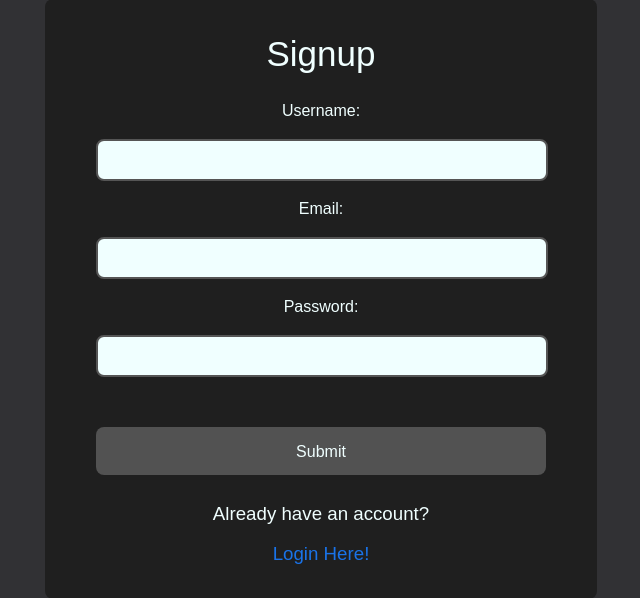
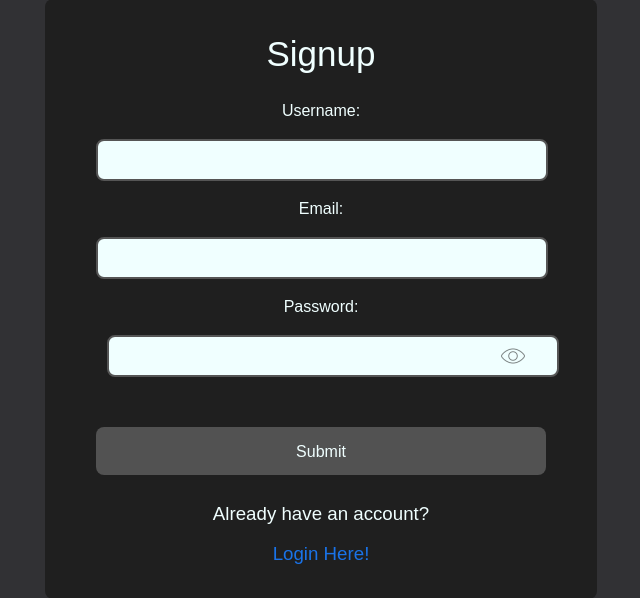
Before and after one commit to MaxHeppelmann/recipe-hub, a Flask app: page /signup in a window 1280 px wide. Shown: the part 106-704 px from the top of the page, without its empty margins (319-959 px from the left). Run offline with Flask 3, Linux system fonts and the light colour scheme; some libraries are stand-ins or nearby versions; some web fonts are replaced.

Commit message:
added show/hide password button

```diff
--- a/recipe_app/static/css/styles.css
+++ b/recipe_app/static/css/styles.css
@@ -8,6 +8,41 @@
 }
 
 
+
+/* Password visibility toggle styles */
+.password-container {
+    position: relative;
+    display: inline-block;
+    width: 95%;
+}
+
+.password-container input {
+    width: 100%;
+}
+
+.toggle-password {
+    position: absolute;
+    right: 10px;
+    top: 50%;
+    transform: translateY(-50%);
+    border: none;
+    background: transparent;
+    cursor: pointer;
+    padding: 0;
+    display: flex;
+    align-items: center;
+    justify-content: center;
+}
+
+.toggle-password img {
+    width: 24px;
+    height: 24px;
+    opacity: 0.7;
+}
+
+.toggle-password:hover img {
+    opacity: 1;
+}
 
 
 
--- a/recipe_app/static/js/signup.js
+++ b/recipe_app/static/js/signup.js
@@ -1,4 +1,21 @@
-document.addEventListener('DOMContentLoaded', DOMListener());
+document.addEventListener('DOMContentLoaded', function() {
+    DOMListener();
+    setupPasswordToggle();
+});
+
+function setupPasswordToggle() {
+    const toggleButton = document.querySelector('.toggle-password');
+    const passwordField = document.getElementById('password');
+
+    if(toggleButton && passwordField) {
+        toggleButton.addEventListener('click', function() {
+            // Toggle between password and text type
+            const type = passwordField.getAttribute('type') === 'password' ? 'text' : 'password';
+            passwordField.setAttribute('type', type);
+        });
+    }
+}
+
 async function sha256(text) {
   const encoder = new TextEncoder();
   const data = encoder.encode(text);
@@ -9,19 +26,21 @@ async function sha256(text) {
 }
 
 function DOMListener() {
+    //password show/hide
     const form = document.getElementById('Signup')
+
     form.addEventListener('submit', async function (event) {
         event.preventDefault(); // Prevent default form submission
         await processFormData(form);
     });
 }
+
 async function processFormData(form) {
     const fieldsToSend = ['username','email','password'];
     let data={};
     fieldsToSend.forEach(function(field){
         let value = form.elements[field].value;
         data[field] = value;
-
     });
     data['password'] = await sha256(data['password']);
     sendData(data)
@@ -42,5 +61,4 @@ async function sendData(data){
     else{
         window.location.href = responseData['redirectURL'];
     }
-;
 }
--- a/recipe_app/templates/signup.html
+++ b/recipe_app/templates/signup.html
@@ -9,7 +9,6 @@
 {% endblock %}
 
 {% block body %}
-
     <div id="login-box" class="squircle full-page">
         <label for="login" class="page-header">Signup</label>
         <h3 id="Error-Box" class="error"></h3>
@@ -17,11 +16,16 @@
             <label for="username">Username:</label>
             <input type="text" id="username" name="username" class="login_input"><br>
             <label for="email">Email:</label>
-        <input type="email" id="email" name="email"  class="login_input"><br>
+            <input type="email" id="email" name="email" class="login_input"><br>
             <label for="password">Password:</label>
-        <input type="password" id="password" name="password"  class="login_input"><br><br>
+            <div class="password-container">
+                <input type="password" id="password" name="password" class="login_input">
+                <button type="button" class="toggle-password" tabindex="-1">
+                    <img src="/static/icons/eye-24.ico" alt="Show/Hide Password">
+                </button>
+            </div><br><br>
             <input type="submit" value="Submit" class="squircle button">
         </form>
-    <h3>Already have an account?<br><a class = "page-blue-link" href="/login">Login Here!</a></h3>
+        <h3>Already have an account?<br><a class="page-blue-link" href="/login">Login Here!</a></h3>
     </div>
 {% endblock %}
```
Also changed, not shown: recipe_app/static/js/login.js (+17 -4 lines), recipe_app/templates/login.html (+7 -4 lines). Lines whose indentation alone changed are shown as unchanged.
